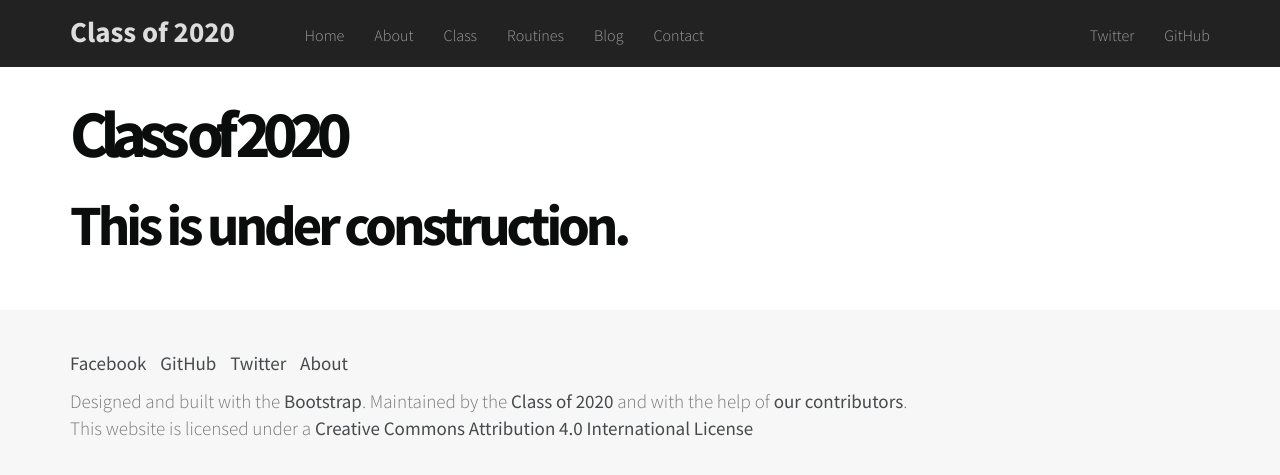
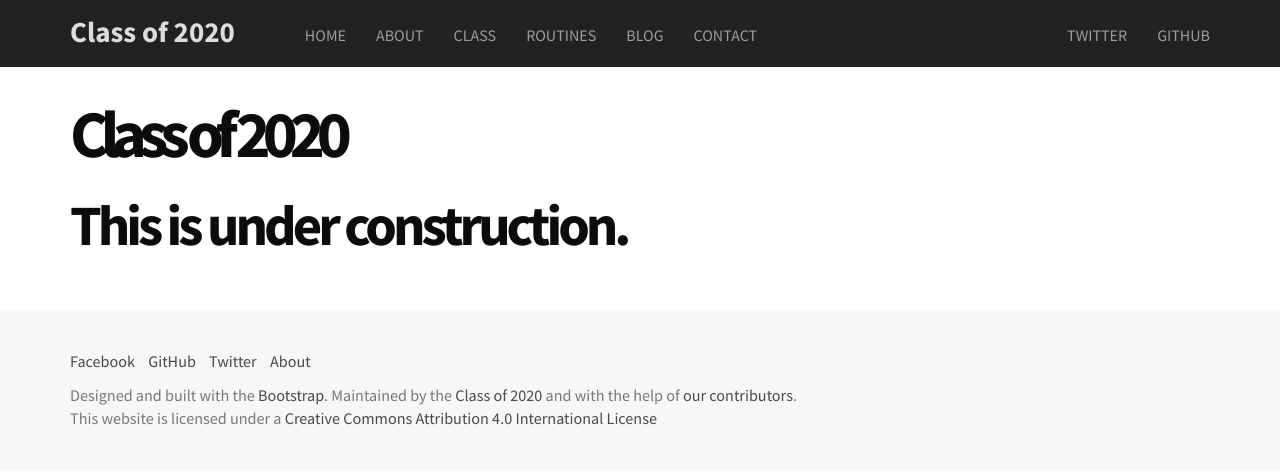
Before and after one commit to Classof2020/classof2020.github.io, a Jekyll site: the page built from index.md, in a window 1280 px wide. Shown: the top 475 px of the page. Built offline with Jekyll 4.4.1, drawn with Linux system fonts in a browser that asks for light colours; nearby versions of some CDN libraries.

Commit message:
update design

```diff
--- a/_includes/header.html
+++ b/_includes/header.html
@@ -6,7 +6,7 @@
       <ul class="nav navbar-nav">
         <li><a href="{{ '/' | prepend: site.baseurl }}">Home</a>
         </li>
-        <li><a href="#">About</a>
+        <li><a href="{{ '/about/' | prepend: site.baseurl }}">About</a>
         </li>
         <li><a href="{{ '/class/' | prepend: site.baseurl }}">Class</a>
         </li>
--- a/css/main.css
+++ b/css/main.css
@@ -42,7 +42,6 @@ ul.class .member-phone {
     max-width: 200px;
     max-height: 200px;
 }
-
 .navbar-inverse {
     border: none
 }
@@ -64,10 +63,11 @@ ul.class .member-phone {
 }
 .navbar-inverse .navbar-nav>li>a {
     font-size: 16px;
-    font-weight: 300;
+    font-weight: 400;
     padding: 15px 10px 12px;
     margin-left: 5px;
-    margin-right: 5px
+    margin-right: 5px;
+    text-transform: uppercase;
 }
 @media (max-width: 767px) {
     .navbar-inverse .navbar-nav>li>a {
@@ -87,4 +87,36 @@ ul.class .member-phone {
         border-bottom-width: 2px
     }
 }
-.bd-footer{font-weight:300; padding:4rem 0;margin-top:4rem;font-size:100%;text-align:center;background-color:#f7f7f7}.bd-footer a{font-weight:500;color:#464a4c}.bd-footer a:hover{color:#0275d8}.bd-footer p{margin-bottom:0}@media (min-width:576px){.bd-footer{text-align:left}}.bd-footer-links{padding-left:0;margin-bottom:1rem}.bd-footer-links li{display:inline-block}.bd-footer-links li+li{margin-left:1rem}
+.bd-footer {
+    font-weight: 400;
+    padding: 4rem 0;
+    margin-top: 4rem;
+    font-size: 85%;
+    text-align: center;
+    background-color: #f7f7f7
+}
+.bd-footer a {
+    font-weight: 400;
+    color: #464a4c
+}
+.bd-footer a:hover {
+    color: #0275d8
+}
+.bd-footer p {
+    margin-bottom: 0
+}
+@media (min-width: 576px) {
+    .bd-footer {
+        text-align: left
+    }
+}
+.bd-footer-links {
+    padding-left: 0;
+    margin-bottom: 1rem
+}
+.bd-footer-links li {
+    display: inline-block
+}
+.bd-footer-links li+li {
+    margin-left: 1rem
+}
```
